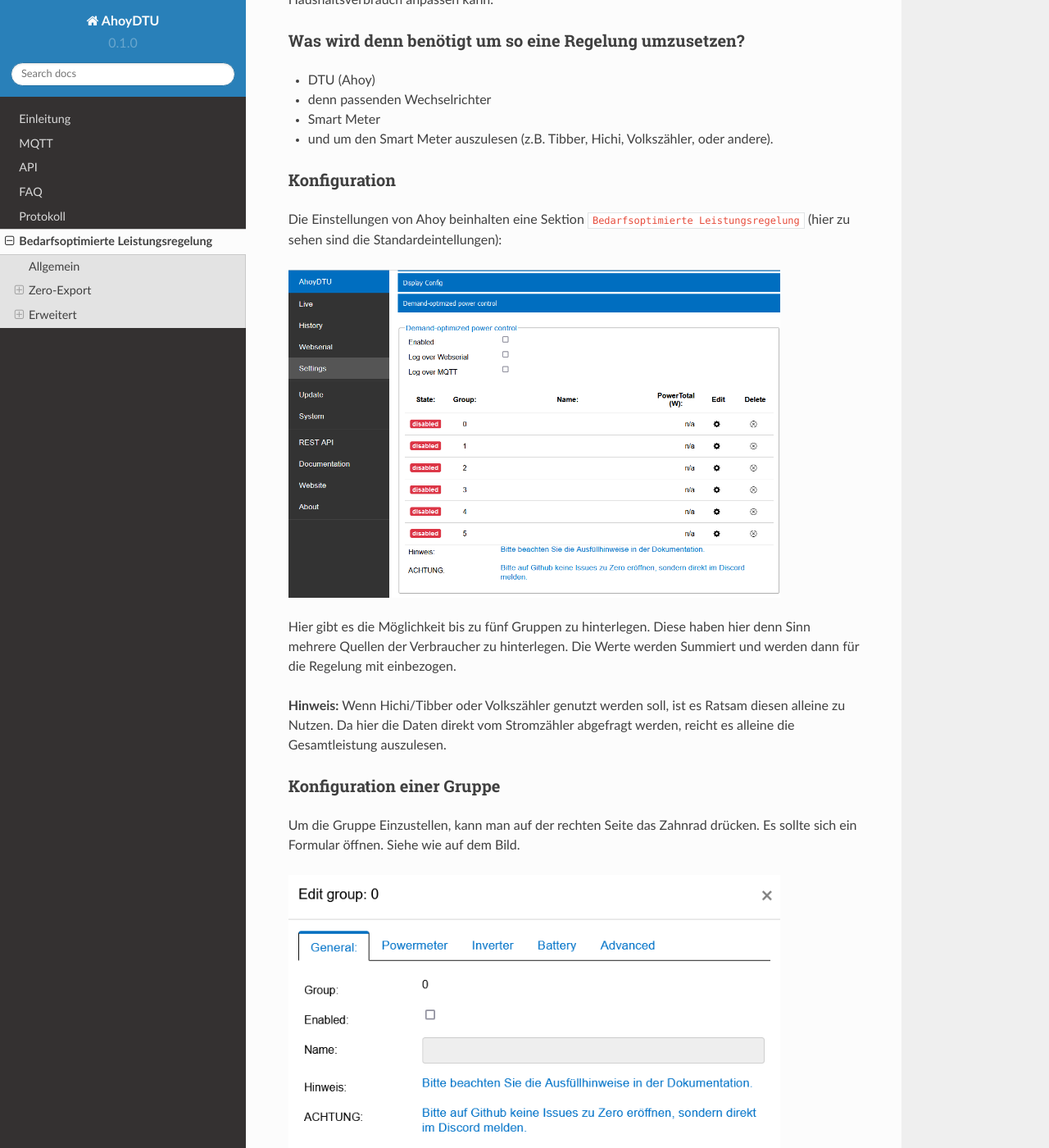
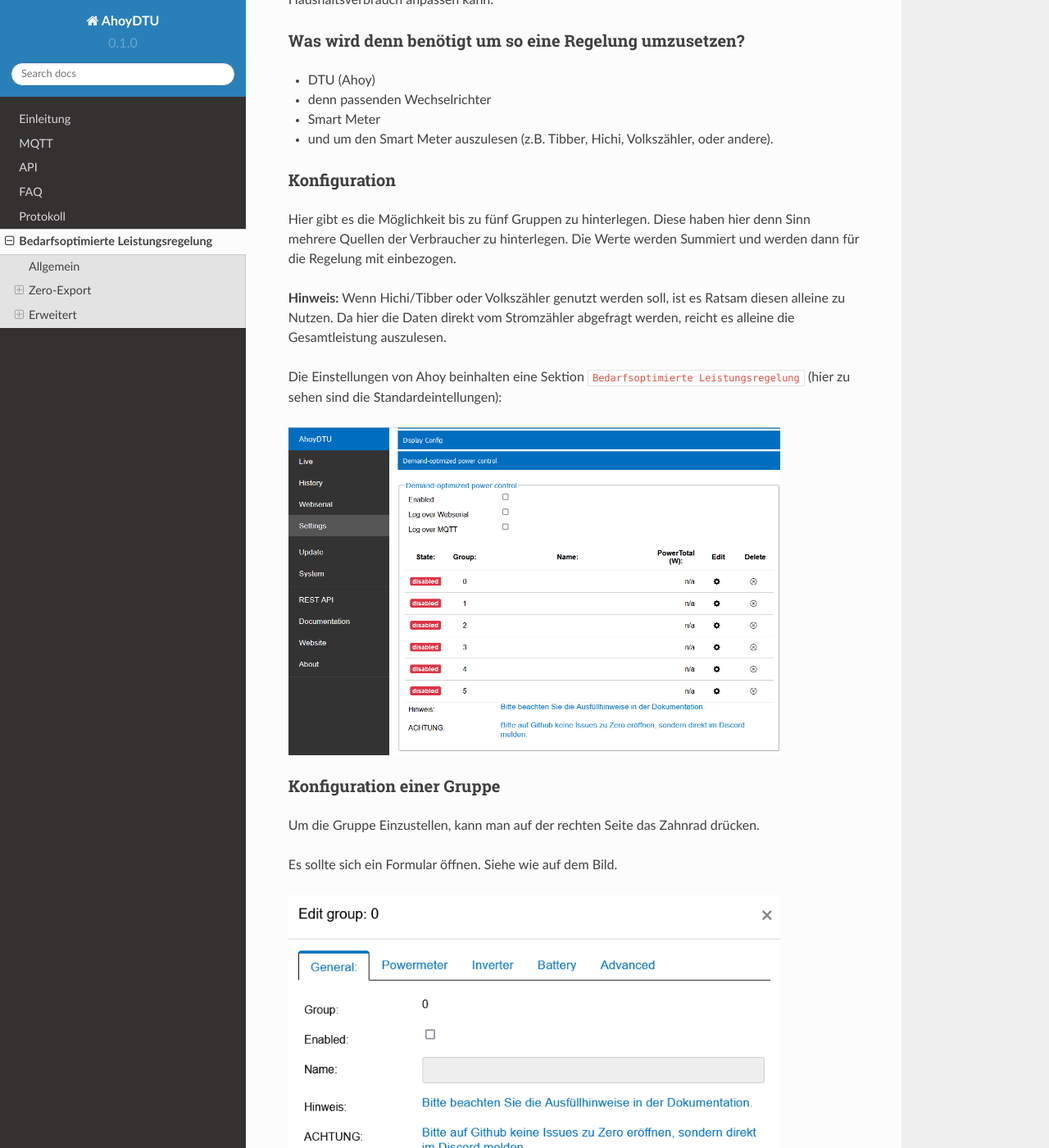
Before and after one commit to lumapu/ahoy_docs, a Sphinx documentation site: the page built from docs/source/zeroExport.rst, in a window 1280 px wide and 1400 px high, scrolled down 644 px. Shown: the whole window at 82% size. Built offline with Sphinx 7.4.7 and the Read the Docs theme 2.0.0, drawn with Linux system fonts in a browser that asks for light colours; some of the changed text lies outside the part shown.

```diff
--- a/docs/source/zeroExport.rst
+++ b/docs/source/zeroExport.rst
@@ -35,22 +35,24 @@ Was wird denn benötigt um so eine Regelung umzusetzen?
 Konfiguration
 ***************
 
+Hier gibt es die Möglichkeit bis zu fünf Gruppen zu hinterlegen. Diese haben hier denn Sinn mehrere Quellen der Verbraucher zu hinterlegen.
+Die Werte werden Summiert und werden dann für die Regelung mit einbezogen.
+
+**Hinweis:** Wenn Hichi/Tibber oder Volkszähler genutzt werden soll, ist es Ratsam diesen alleine zu Nutzen.
+Da hier die Daten direkt vom Stromzähler abgefragt werden, reicht es alleine die Gesamtleistung auszulesen.
+
 Die Einstellungen von Ahoy beinhalten eine Sektion ``Bedarfsoptimierte Leistungsregelung`` (hier zu sehen sind die Standardeintellungen):
 
 .. image:: ../images/zeroExport/zeroExportSettings.png
   :width: 600
   :alt: zeroExport Einstellungen - Default
 
-Hier gibt es die Möglichkeit bis zu fünf Gruppen zu hinterlegen. Diese haben hier denn Sinn mehrere Quellen der Verbraucher zu hinterlegen.
-Die Werte werden Summiert und werden dann für die Regelung mit einbezogen.
-
-**Hinweis:** Wenn Hichi/Tibber oder Volkszähler genutzt werden soll, ist es Ratsam diesen alleine zu Nutzen.
-Da hier die Daten direkt vom Stromzähler abgefragt werden, reicht es alleine die Gesamtleistung auszulesen.
-
 Konfiguration einer Gruppe
 **************************
 
-Um die Gruppe Einzustellen, kann man auf der rechten Seite das Zahnrad drücken. Es sollte sich ein Formular öffnen.
+Um die Gruppe Einzustellen, kann man auf der rechten Seite das Zahnrad drücken.
+
+Es sollte sich ein Formular öffnen.
 Siehe wie auf dem Bild.
 
 .. image:: ../images/zeroExport/zeroExportSettingsGroupGeneral.png
@@ -61,9 +63,9 @@ Siehe wie auf dem Bild.
 
 ``Enabled`` gibt die Gruppe zur Regelung gemäß den eingestellten Parametern frei.
 
+``Name`` kann frei vergeben werden. Dieses Feld wird vom System nicht benutzt und dient der Identifizierung der Gruppe.
+
 **ACHTUNG:** Die Gruppe muss vor der Aktivierung vollständig konfiguriert sein.
-
-``Name`` kann frei vergeben werden. Dieses Feld wird vom System nicht benutzt und dient der Identifizierung der Gruppe.
 
 PowerMeter
 ***************
@@ -72,10 +74,10 @@ Um den aktuellen Verbrauch auch zu Messen, müssen hier jetzt die PowerMeter ein
 Um von einem SMART-Meter die Daten abzufragen muss man sich an die Schnittstelle hängen.
 
 Dies kann man mittels einem
-* Volkszähler (https://www.volkszaehler.org/),
-* Hichi,
-* Tibber (https://tibber.com/) (macht nur Sinn wenn ihr schon bei Tibber seid),
-* etc..
++[Volkszähler](https://www.volkszaehler.org/),
++Hichi,
++Tibber (https://tibber.com/) (macht nur Sinn wenn ihr schon bei Tibber seid),
++etc..
 
 .. image:: ../images/zeroExport/zeroExportSettingsGroupPowermeter.png
   :width: 600
```
